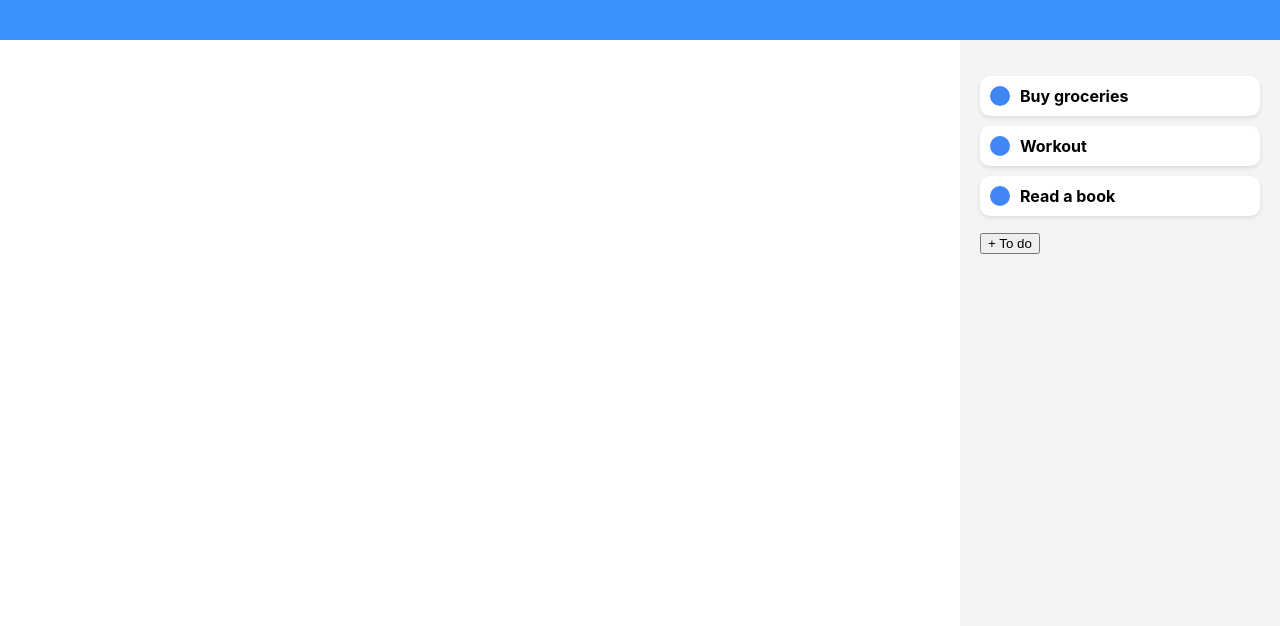
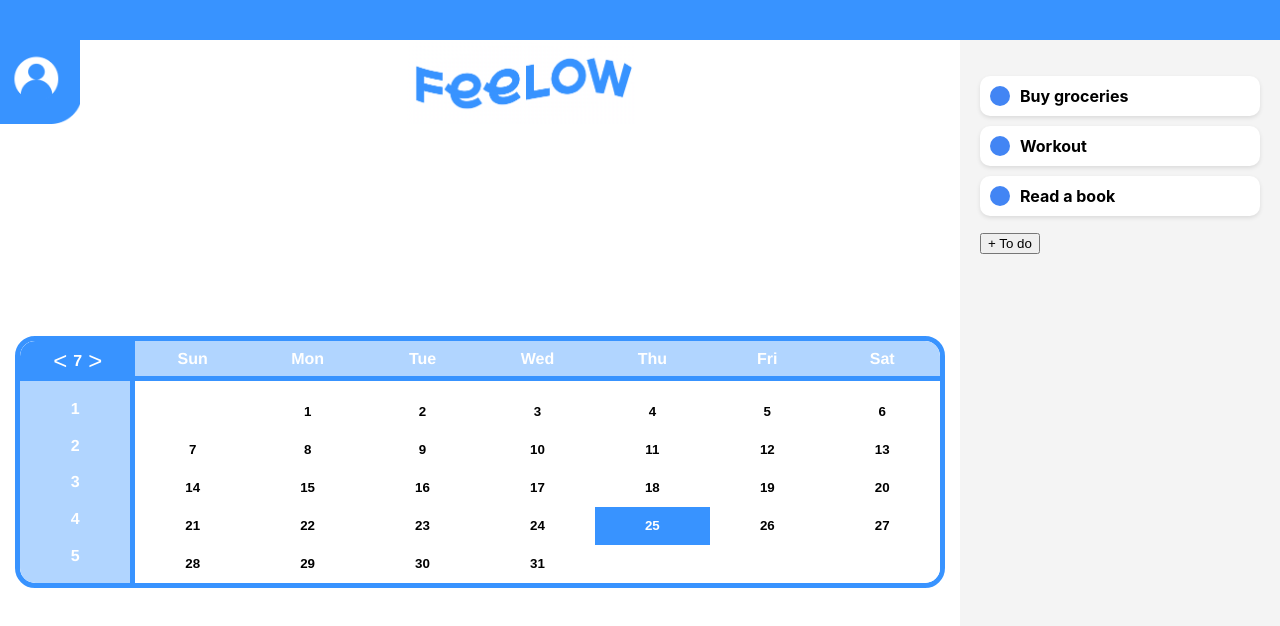
Before and after one commit to Likelion-Feelow/Feelow-Client, a React (Create React App) app: page / in a window 1280 px wide. Shown: the top 626 px of the page. Built offline with nearby package versions, Linux system fonts and the light colour scheme; the HTML template or start-up script is replaced by a standard one.

Commit message:
Calendar 구현

```diff
--- a/package.json
+++ b/package.json
@@ -11,6 +11,7 @@
     "@testing-library/react": "^13.4.0",
     "@testing-library/user-event": "^13.5.0",
     "axios": "^1.7.2",
+    "date-fns": "^3.6.0",
     "moment": "^2.30.1",
     "react": "^18.3.1",
     "react-calendar": "^5.0.0",
--- /dev/null
+++ b/src/components/CalendarSection.jsx
@@ -0,0 +1,160 @@
+import React, { useState } from 'react';
+import styled from 'styled-components';
+import Calendar from 'react-calendar';
+import 'react-calendar/dist/Calendar.css';
+
+// Container for the whole calendar component
+const CalendarContainer = styled.div`
+  display: grid;
+  grid-template-columns: 1fr 7fr;
+  grid-template-rows: 1fr 5fr;
+  border: 5px solid #3893FF;
+  border-radius: 20px;
+  font-family: Helvetica, sans-serif;
+  font-weight: bold;
+  overflow: hidden; /* Ensure content stays within the rounded border */
+`;
+
+// Header for the month
+const MonthHeader = styled.div`
+  grid-column: 1 / 2;
+  grid-row: 1 / 2;
+  background-color: #3893FF;
+  color: white;
+  display: flex;
+  align-items: center;
+  justify-content: center;
+  cursor: pointer;
+  border-top-left-radius: 15px; /* Rounded corners */
+`;
+
+// Arrow button for changing months
+const ArrowButton = styled.button`
+  background: none;
+  border: none;
+  color: white;
+  font-size: 1.5rem;
+  cursor: pointer;
+`;
+
+// Sidebar for the weeks
+const WeekSidebar = styled.div`
+  grid-column: 1 / 2;
+  grid-row: 2 / 3;
+  background-color: #B1D5FF;
+  color: white;
+  display: flex;
+  flex-direction: column;
+  align-items: center;
+  justify-content: space-evenly;
+  border-right: 5px solid #3893FF;
+  border-bottom-left-radius: 15px; /* Rounded corners */
+`;
+
+// Header for the days of the week
+const WeekHeader = styled.div`
+  grid-column: 2 / 3;
+  grid-row: 1 / 2;
+  background-color: #B1D5FF;
+  color: white;
+  display: grid;
+  grid-template-columns: repeat(7, 1fr);
+  align-items: center;
+  justify-items: center;
+  border-bottom: 5px solid #3893FF;
+  border-top-right-radius: 15px; /* Rounded corners */
+`;
+
+// Main calendar area for the dates
+const CalendarArea = styled.div`
+  grid-column: 2 / 3;
+  grid-row: 2 / 3;
+  display: flex;
+  flex-direction: column;
+  align-items: center;
+  justify-content: center;
+  background-color: white;
+  border-bottom-right-radius: 15px; /* Rounded corners */
+
+  .react-calendar {
+    width: 100%;
+    border: none;
+  }
+
+  .react-calendar__month-view__days__day {
+    color: black;
+    background-color: white;
+  }
+
+  .react-calendar__tile--now {
+    background: #3893FF !important;
+    color: white !important;
+  }
+
+  .react-calendar__navigation,
+  .react-calendar__month-view__weekdays,
+  .react-calendar__month-view__weekNumbers {
+    display: none;
+  }
+`;
+
+const StyledCalendar = () => {
+  const [activeStartDate, setActiveStartDate] = useState(new Date());
+
+  const handleMonthChange = ({ activeStartDate }) => {
+    setActiveStartDate(activeStartDate);
+  };
+
+  const handlePreviousMonth = () => {
+    const newDate = new Date(activeStartDate);
+    newDate.setMonth(activeStartDate.getMonth() - 1);
+    setActiveStartDate(newDate);
+  };
+
+  const handleNextMonth = () => {
+    const newDate = new Date(activeStartDate);
+    newDate.setMonth(activeStartDate.getMonth() + 1);
+    setActiveStartDate(newDate);
+  };
+
+  const monthNumber = activeStartDate.getMonth() + 1;
+
+  return (
+    <CalendarContainer>
+      <MonthHeader>
+        <ArrowButton onClick={handlePreviousMonth}>&lt;</ArrowButton>
+        {monthNumber}
+        <ArrowButton onClick={handleNextMonth}>&gt;</ArrowButton>
+      </MonthHeader>
+      <WeekSidebar>
+        {['1', '2', '3', '4', '5'].map(week => (
+          <div key={week}>{week}</div>
+        ))}
+      </WeekSidebar>
+      <WeekHeader>
+        {['Sun', 'Mon', 'Tue', 'Wed', 'Thu', 'Fri', 'Sat'].map(day => (
+          <div key={day}>{day}</div>
+        ))}
+      </WeekHeader>
+      <CalendarArea>
+        <Calendar
+          onActiveStartDateChange={handleMonthChange}
+          activeStartDate={activeStartDate}
+          showNeighboringMonth={false}
+          formatShortWeekday={() => ''}
+          locale="en-US"
+        />
+      </CalendarArea>
+    </CalendarContainer>
+  );
+};
+
+const CalendarSection = () => {
+  return (
+    <div className="App">
+      <StyledCalendar />
+    </div>
+  );
+};
+
+export default CalendarSection;
--- a/src/components/Main.jsx
+++ b/src/components/Main.jsx
@@ -4,7 +4,7 @@ import React, { useState } from 'react';
 import styled from 'styled-components';
 import profile from '../images/profile.png';
 import logo from '../images/Logo.png';
-import CalendarSection from "./Calendar";
+import CalendarSection from "./CalendarSection";
 
 import { ThemeProvider } from 'styled-components';
 import { theme } from './theme';
@@ -50,7 +50,15 @@ const Logo = styled.div`
   width: 100%;
 `;
 
+const Calendar = styled.div`
+  grid-area: calendar;
+  display: flex;
+  align-items: center;
+  justify-content: center;
 
+  height: 100%;
+  width: 100%;
+`;
 
 const Main = () => {
 
@@ -62,9 +70,9 @@ const Main = () => {
       <Logo />
 
 
-      <ThemeProvider theme={theme}>
-        <CalendarSection />
-      </ThemeProvider>
+      <Calendar>
+          <CalendarSection />
+      </Calendar>
 
 
     </Container>
```
Also changed, not shown: src/components/Calendar.jsx (deleted, +0 -71 lines), src/components/Main.js (deleted, +0 -18 lines), 1 other file (tests, documents, lock files or other folders).
